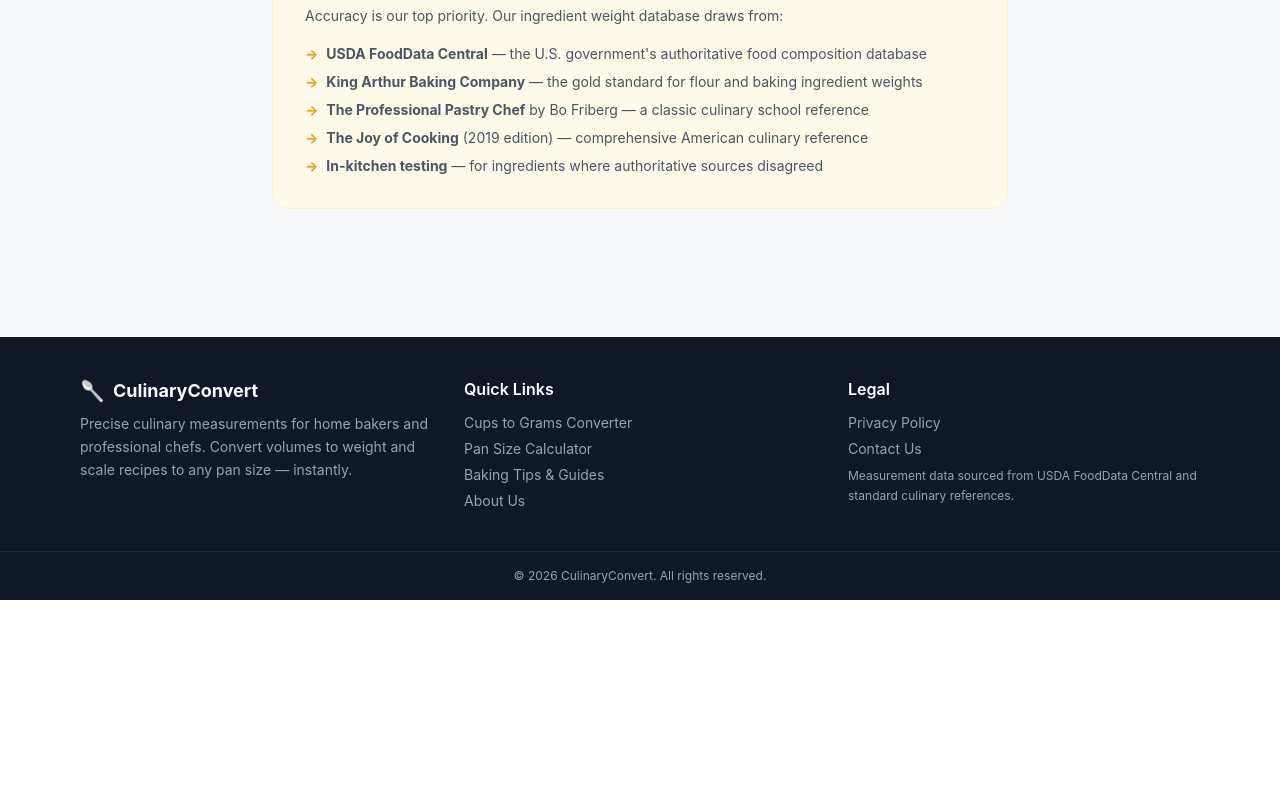
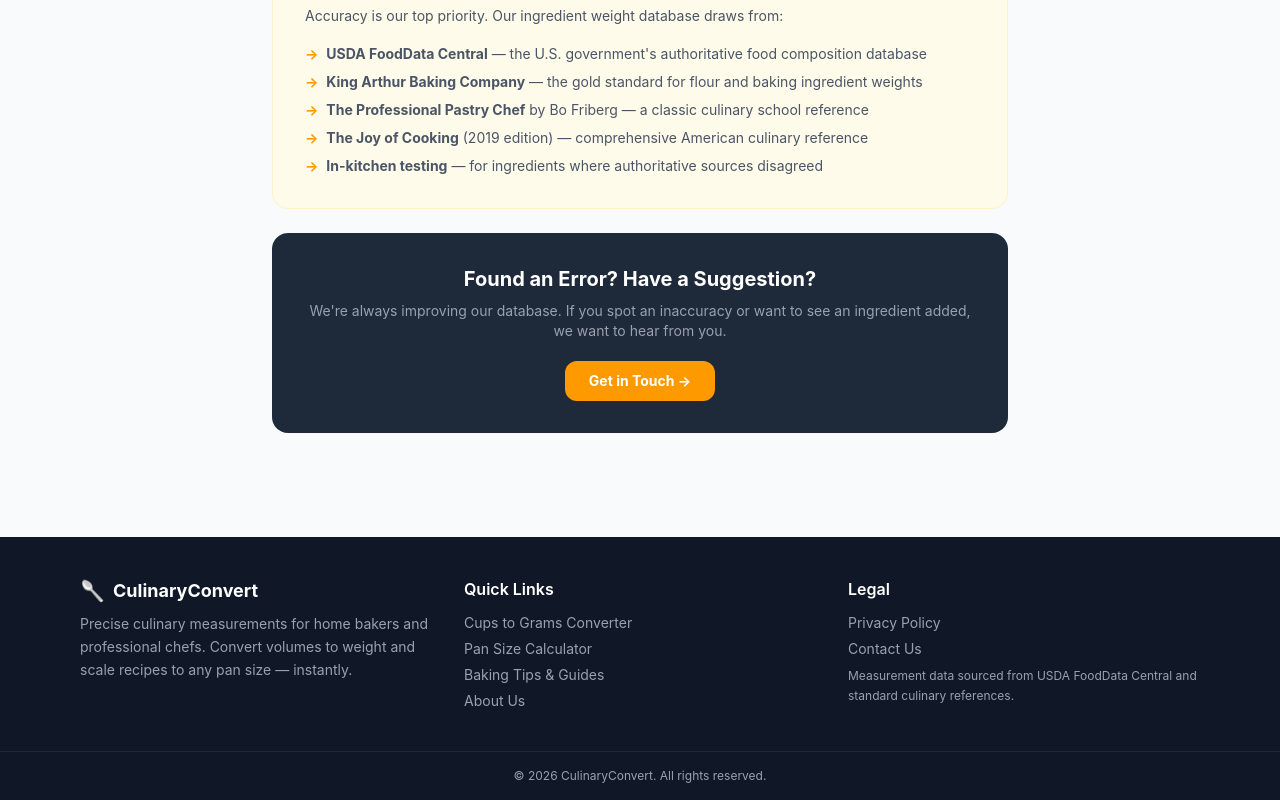
Before and after one commit to nesuraznayaa/CulinaryConvert, a React (Vite) app: page /about in a window 1280 px wide. Shown: the part 1291-2091 px from the top of the page. Before the commit the page ends 1891 px from the top, so only its background shows below. Built offline with nearby package versions, Linux system fonts and the light colour scheme.

Commit message:
Update About.tsx

```diff
--- a/src/pages/About.tsx
+++ b/src/pages/About.tsx
@@ -89,6 +89,20 @@ export default function About() {
           <li className="flex gap-2"><span className="text-amber-500 font-bold">→</span> <span><strong>In-kitchen testing</strong> — for ingredients where authoritative sources disagreed</span></li>
         </ul>
       </section>
+            {/* Contact CTA */}
+      <section className="bg-gray-800 rounded-2xl p-8 text-white text-center">
+        <h2 className="text-xl font-bold mb-2">Found an Error? Have a Suggestion?</h2>
+        <p className="text-gray-400 text-sm mb-5">
+          We're always improving our database. If you spot an inaccuracy or want to see an ingredient added,
+          we want to hear from you.
+        </p>
+        <a
+          href="/contact"
+          className="inline-block px-6 py-2.5 bg-amber-500 text-white font-bold rounded-xl hover:bg-amber-400 transition-colors text-sm"
+        >
+          Get in Touch →
+        </a>
+      </section>
     </main>
   );
 }
```
